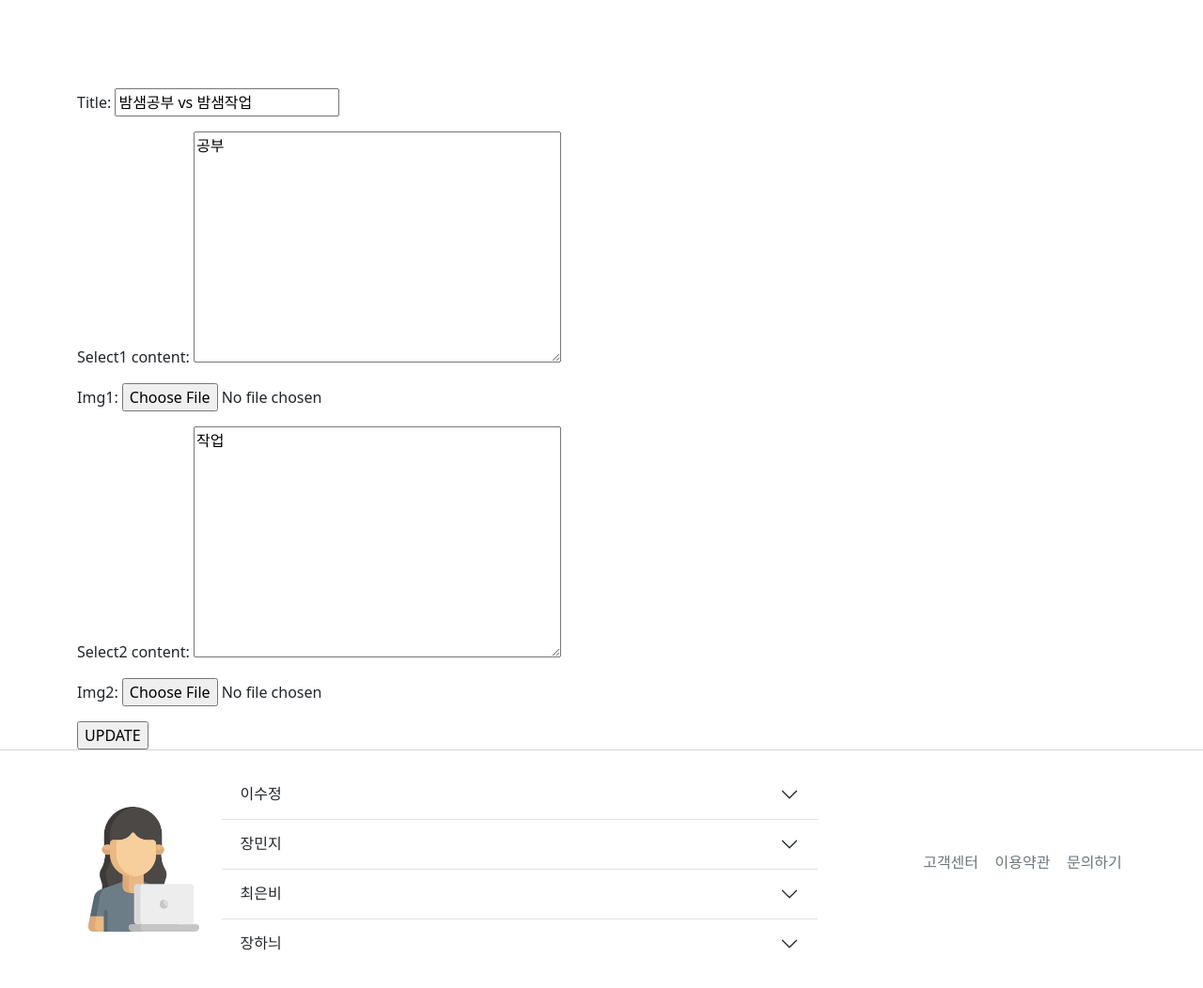
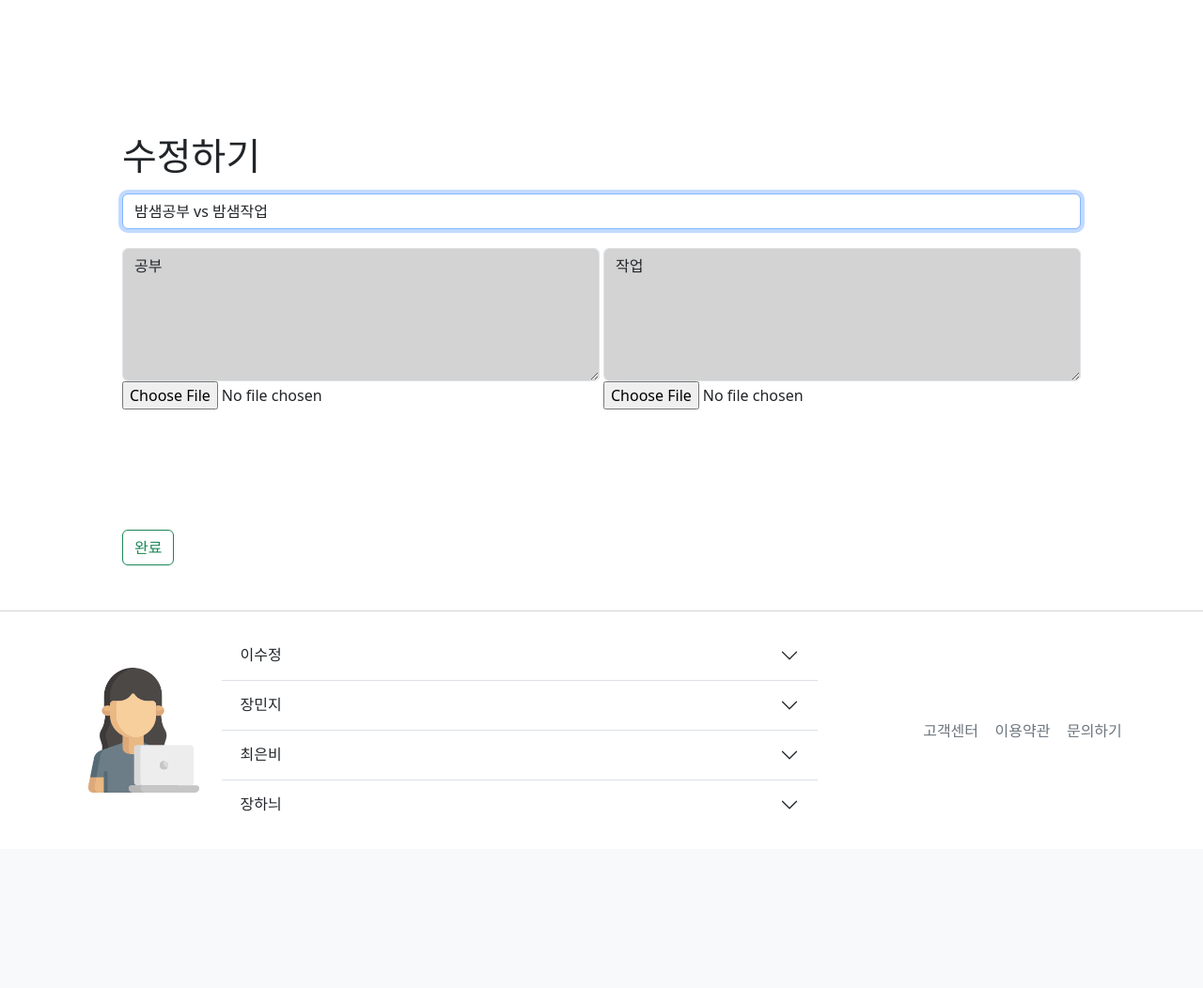
Before and after one commit to Shureeshu/balance_6, a Django app: page /posts/2/update/ in a window 1280 px wide. Shown: the part 66-1118 px from the top of the page at 94% size. After the commit the page ends 930 px from the top, so only its background shows below. Run offline with Django 3.2, Linux system fonts and the light colour scheme; a user stored in the database is signed in; data comes from the database, SQL or seed files in the repository.

Commit message:
pull main

```diff
--- a/accounts/templates/accounts/login.html
+++ b/accounts/templates/accounts/login.html
@@ -1,7 +1,6 @@
 {% extends 'base.html' %}
 
 {% block content %}
-
 
 <div class="container">
   <div class="row">
--- a/posts/forms.py
+++ b/posts/forms.py
@@ -2,9 +2,50 @@ from django import forms
 from .models import Post, Comment
 
 class PostForm(forms.ModelForm):
+    title = forms.CharField(
+         label='',
+         label_suffix='',
+         widget=forms.TextInput(
+                attrs={
+                    'class': 'form-control',
+                    'autofocus': True,
+                    'placeholder':"상황 설명(필수)",
+                }
+            )
+        )
+    select1_content = forms.CharField(
+         label='',
+         label_suffix='',
+         widget=forms.Textarea(
+                attrs={
+                    'class': 'form-control text-wrap custom-select-form',
+                    'autofocus': True,
+                    'placeholder':"선택지1(필수)",
+                }
+            )
+        )
+    select2_content = forms.CharField(
+         label='',
+         label_suffix='',
+         widget=forms.Textarea(
+                attrs={
+                    'class': 'form-control text-wrap custom-select-form',
+                    'autofocus': True,
+                    'placeholder':"선택지2(필수)",
+                }
+            )
+        )
+    img1 = forms.ImageField(
+         label='',
+         label_suffix='',
+        )
+    img2 = forms.ImageField(
+         label='',
+         label_suffix='',
+        )
     class Meta:
         model = Post
-        fields = ('title', 'select1_content','img1', 'select2_content', 'img2',)
+        fields = ('title', 'select1_content', 'select2_content', 'img1', 'img2',)
 
 
 class CommentForm(forms.ModelForm):
--- a/posts/templates/posts/update.html
+++ b/posts/templates/posts/update.html
@@ -1,9 +1,70 @@
 {% extends 'base.html' %}
+{% block style %}
+  a {
+    text-decoration: none;
+    color: black;
+  }
 
+  .image-wrap {
+    margin: 0.5rem;
+  }
+
+  .image {
+    width: 100%;
+  }
+
+  #select1, #select2 {
+    width: calc(100% - 1.5rem);
+    height: 8rem;
+    margin: 0.5rem;
+  }
+
+  p {
+    margin: 0;
+  }
+
+  .comment-user {
+    font-size: 0.875rem;
+    font-weight: bold;
+  }
+
+  .comment-date {
+    color: #606060;
+    font-size: 0.75rem;
+  }
+
+  .btn-remove {
+    text-decoration: none;
+    padding: 0;
+    font-size: 0.875rem;
+    color: #dc3545;
+    font-weight: bold;
+  }
+
+  .custom-select-form {
+    background-color: lightgray;
+    height: 50%;
+  }
+{% endblock style %}
 {% block content %}
-  <form action="{% url 'posts:update' post.pk %}" method='POST' enctype="multipart/form-data">
+<div class="container p-5">
+  <h1>수정하기</h1>
+  <form action="{% url 'posts:update' post.pk %}" method="POST">
     {% csrf_token %}
-    {{ form.as_p }}
-    <input type="submit" value="UPDATE">
+    <div class="row my-3">
+      <div class="col">{{ form.title }}</div>
+    </div>
+    <div class="row my-3 g-1">
+      <div class="col d-flex flex-column">
+        {{ form.select1_content }}
+        {{ form.img1 }}
+      </div>
+      <div class="col">
+        {{ form.select2_content }}
+        {{ form.img2 }}
+      </div>
+    </div>
+      <input type="submit" class="btn btn-outline-success" value="완료">
   </form>
+</div>
 {% endblock content %}
```
Also changed, not shown: accounts/forms.py (+4 -5 lines), accounts/templates/accounts/signup.html (+10 -8 lines), posts/templates/posts/create.html (+66 -3 lines).
